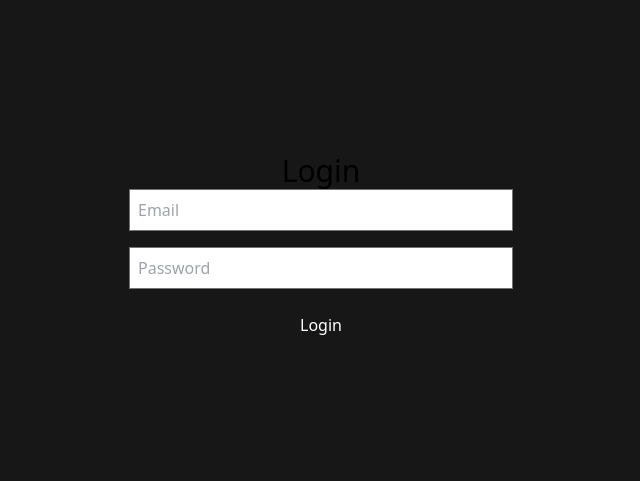
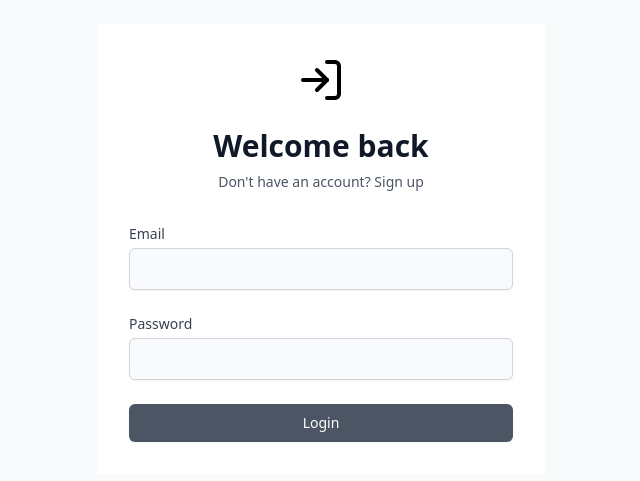
Before and after one commit to danielavalos1/tech-challenge-kudos-software-factory-c14, a React (Vite) app in the folder frontend/: page /login in a window 1280 px wide. Shown: the part 151-632 px from the top of the page, without its empty margins (319-959 px from the left). Built offline with nearby package versions, Linux system fonts and the light colour scheme; no server answers.

Commit message:
refactor Login component to use Form component for input handling and improve layout

```diff
--- a/frontend/src/pages/Login.tsx
+++ b/frontend/src/pages/Login.tsx
@@ -1,5 +1,8 @@
 import React, { useState } from "react";
 import { login } from "../services/auth";
+import Form from "../components/Form";
+import { LogIn } from "lucide-react";
+import { Link } from "react-router-dom";
 
 export const Login = () => {
   const [formData, setFormData] = useState({
@@ -25,27 +28,45 @@ export const Login = () => {
     }
   };
   return (
-    <div className="h-screen bg-neutral-900 flex flex-col justify-center items-center">
-      <h1 className="text-3xl">Login</h1>
-      <form onSubmit={handleSubmit} className="flex flex-col w-96 space-y-4">
-        <input
+    <div className="min-h-screen flex items-center justify-center bg-gray-50 dark:bg-gray-900 transition-colors duration-300">
+      <div className="w-full max-w-md p-8 space-y-8 bg-white dark:bg-gray-800 transition-colors duration-300">
+        <div className="text-center">
+          <LogIn className="mx-auto h-12 w-12 text-primary-600 dark:text-primary-400" />
+          <h2 className="mt-6 text-3xl font-bold text-gray-900 dark:text-white">
+            Welcome back
+          </h2>
+          <p className="mt-2 text-sm text-gray-600 dark:text-gray-400">
+            Don't have an account?{" "}
+            <Link
+              to="/register"
+              className="font-medium text-primary-600 hover:text-primary-500 dark:text-primary-400 dark:hover:text-primary-300"
+            >
+              Sign up
+            </Link>
+          </p>
+        </div>
+        <Form onSubmit={handleSubmit}>
+          <Form.Input
+            id="email"
+            name="email"
             type="email"
-          placeholder="Email"
-          className="p-2 border border-neutral-500"
-          name="email"
+            value={formData.email}
             onChange={handleChange}
-          value={formData.email}
+            label="Email"
+            required
           />
-        <input
+          <Form.Input
+            id="password"
+            name="password"
             type="password"
-          placeholder="Password"
-          className="p-2 border border-neutral-500"
-          name="password"
+            value={formData.password}
             onChange={handleChange}
-          value={formData.password}
+            label="Password"
+            required
           />
-        <button className="bg-primary-500 text-white p-2 rounded">Login</button>
-      </form>
+          <Form.Button>Login</Form.Button>
+        </Form>
+      </div>
     </div>
   );
 };
```
Lines whose indentation alone changed are shown as unchanged.
